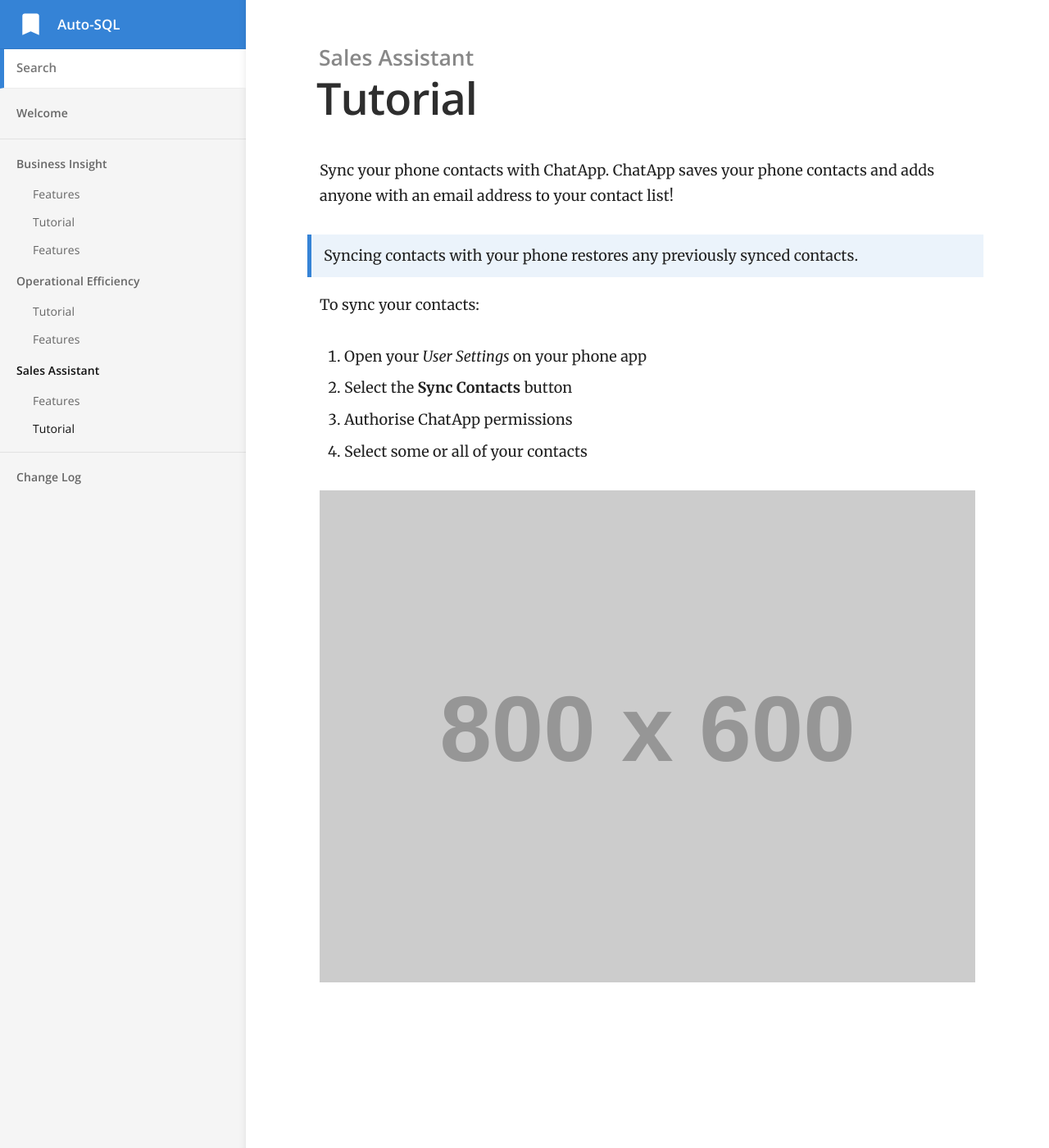
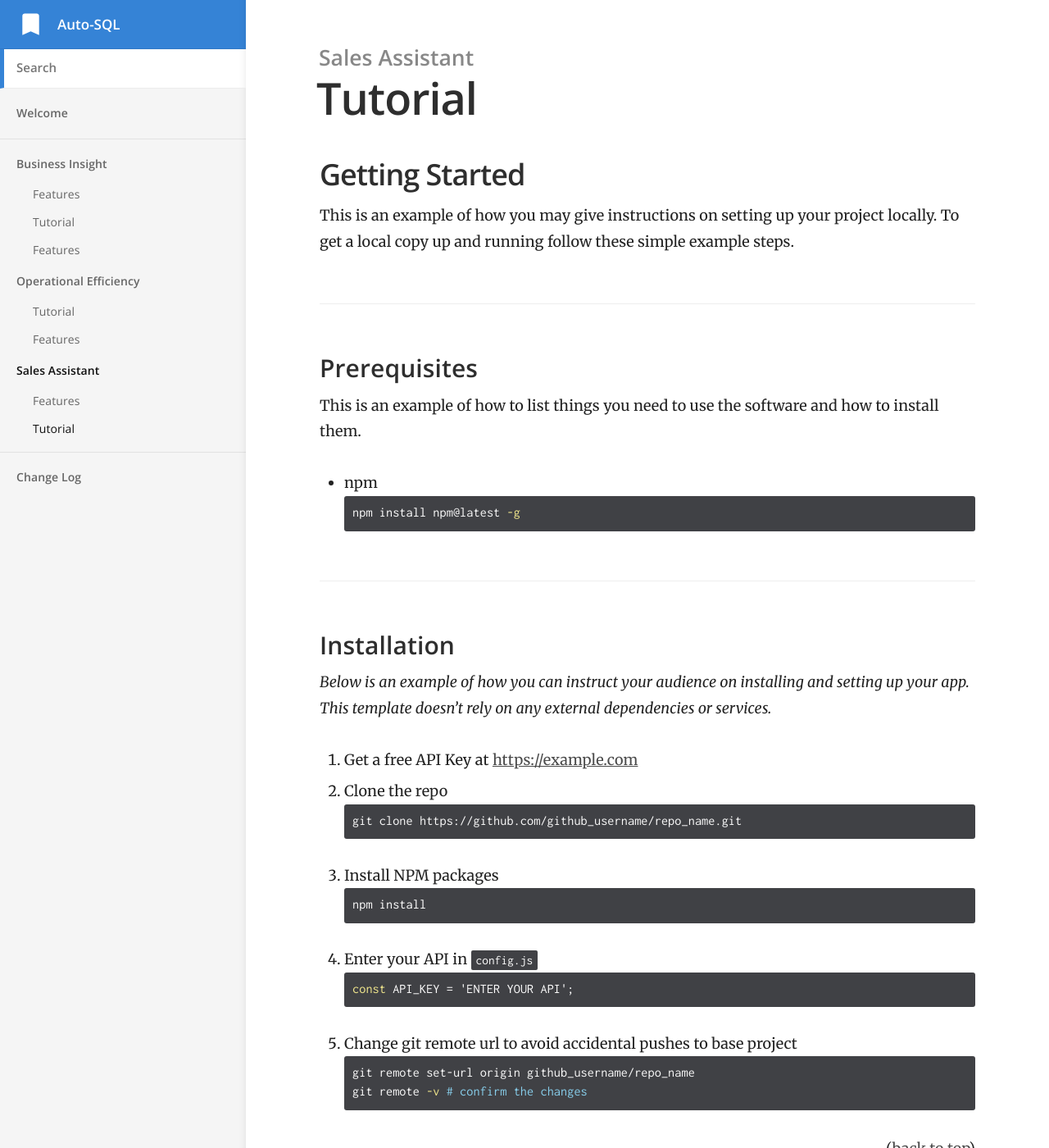
Before and after one commit to openerp-hk-t/doc, a Jekyll site: the page built from _docs/sales assistant/tutorial.md, in a window 1280 px wide and 1400 px high. Shown: the whole window at 82% size. Built offline with Jekyll 4.4.1, drawn with Linux system fonts in a browser that asks for light colours; some of the changed text lies outside the part shown.

Commit message:
Update tutorial.md

````diff
--- a/_docs/sales assistant/tutorial.md
+++ b/_docs/sales assistant/tutorial.md
@@ -4,15 +4,85 @@ category: Sales Assistant
 order: 2
 ---
 
-Sync your phone contacts with ChatApp. ChatApp saves your phone contacts and adds anyone with an email address to your contact list!
+<!-- GETTING STARTED -->
+## Getting Started
 
-> Syncing contacts with your phone restores any previously synced contacts.
+This is an example of how you may give instructions on setting up your project locally.
+To get a local copy up and running follow these simple example steps.
 
-To sync your contacts:
+### Prerequisites
 
-1. Open your *User Settings* on your phone app
-2. Select the **Sync Contacts** button
-3. Authorise ChatApp permissions
-4. Select some or all of your contacts
+This is an example of how to list things you need to use the software and how to install them.
+* npm
+  ```sh
+  npm install npm@latest -g
+  ```
 
-![](//placehold.it/800x600)
+### Installation
+
+_Below is an example of how you can instruct your audience on installing and setting up your app. This template doesn't rely on any external dependencies or services._
+
+1. Get a free API Key at [https://example.com](https://example.com)
+2. Clone the repo
+   ```sh
+   git clone https://github.com/github_username/repo_name.git
+   ```
+3. Install NPM packages
+   ```sh
+   npm install
+   ```
+4. Enter your API in `config.js`
+   ```js
+   const API_KEY = 'ENTER YOUR API';
+   ```
+5. Change git remote url to avoid accidental pushes to base project
+   ```sh
+   git remote set-url origin github_username/repo_name
+   git remote -v # confirm the changes
+   ```
+
+<p align="right">(<a href="#readme-top">back to top</a>)</p>
+
+
+
+<!-- USAGE EXAMPLES -->
+## Usage
+
+Use this space to show useful examples of how a project can be used. Additional screenshots, code examples and demos work well in this space. You may also link to more resources.
+
+_For more examples, please refer to the [Documentation](https://example.com)_
+
+<p align="right">(<a href="#readme-top">back to top</a>)</p>
+
+
+
+<!-- ROADMAP -->
+## Roadmap
+
+- [x] Add Changelog
+- [x] Add back to top links
+- [ ] Add Additional Templates w/ Examples
+- [ ] Add "components" document to easily copy & paste sections of the readme
+- [ ] Multi-language Support
+    - [ ] Chinese
+    - [ ] Spanish
+
+See the [open issues](https://github.com/othneildrew/Best-README-Template/issues) for a full list of proposed features (and known issues).
+
+<p align="right">(<a href="#readme-top">back to top</a>)</p>
+
+
+
+<!-- CONTRIBUTING -->
+## Contributing
+
+Contributions are what make the open source community such an amazing place to learn, inspire, and create. Any contributions you make are **greatly appreciated**.
+
+If you have a suggestion that would make this better, please fork the repo and create a pull request. You can also simply open an issue with the tag "enhancement".
+Don't forget to give the project a star! Thanks again!
+
+1. Fork the Project
+2. Create your Feature Branch (`git checkout -b feature/AmazingFeature`)
+3. Commit your Changes (`git commit -m 'Add some AmazingFeature'`)
+4. Push to the Branch (`git push origin feature/AmazingFeature`)
+5. Open a Pull Request
````
